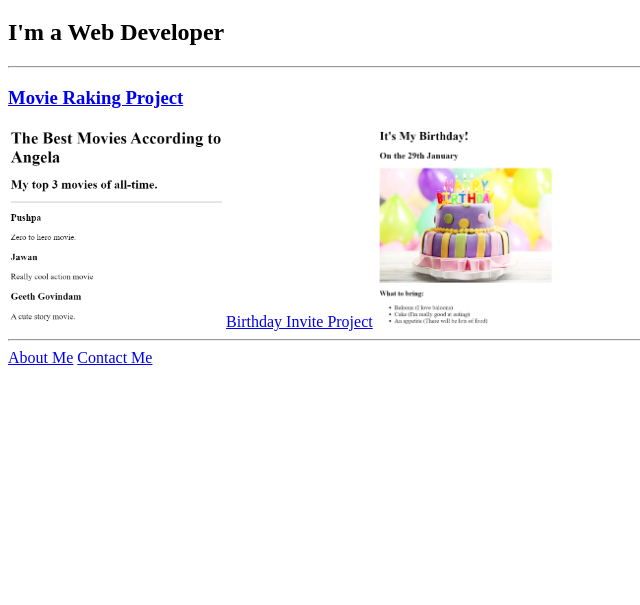
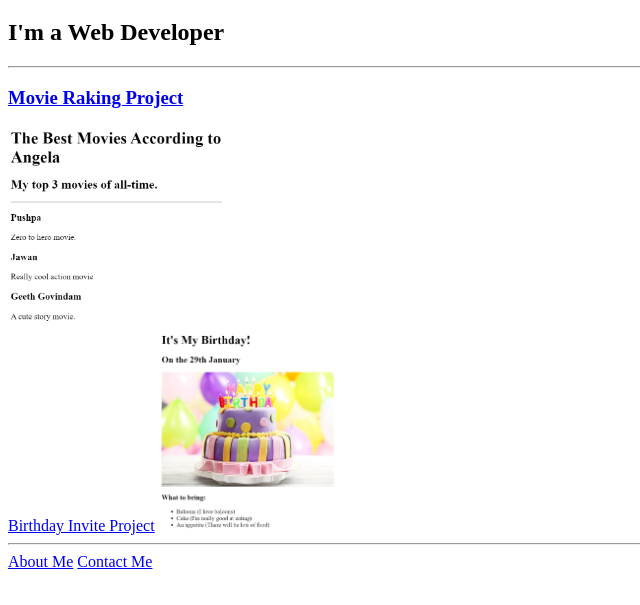
Before and after one commit to Sanskar-Sharma1/Sample-portfolio, a plain HTML site: page index.html in a window 1280 px wide. Shown: the part 61-666 px from the top of the page, without its empty margins (0-640 px from the left). Drawn offline with Linux system fonts and the light colour scheme.

Commit message:
Update index.html

```diff
--- a/index.html
+++ b/index.html
@@ -10,7 +10,7 @@
     <h1>Sanskar Sharma's portfolio</h1>
     <h2>I'm a Web Developer</h2><hr>
     <h3><a href="./public/movie-ranking.html">Movie Raking Project</a></h3>
-    <img src="./assets/images/movie.png" height="200" alt="Movie suggestion list">
+    <img src="./assets/images/movie.png" height="200" alt="Movie suggestion list"><br>
     <a href="./public/birthday-invite.html">Birthday Invite Project</a>
     <img src="./assets/images/bday.png" height="200" alt="Birthday invitation card"><hr>
     <a href="./public/about.html">About Me</a>
```
